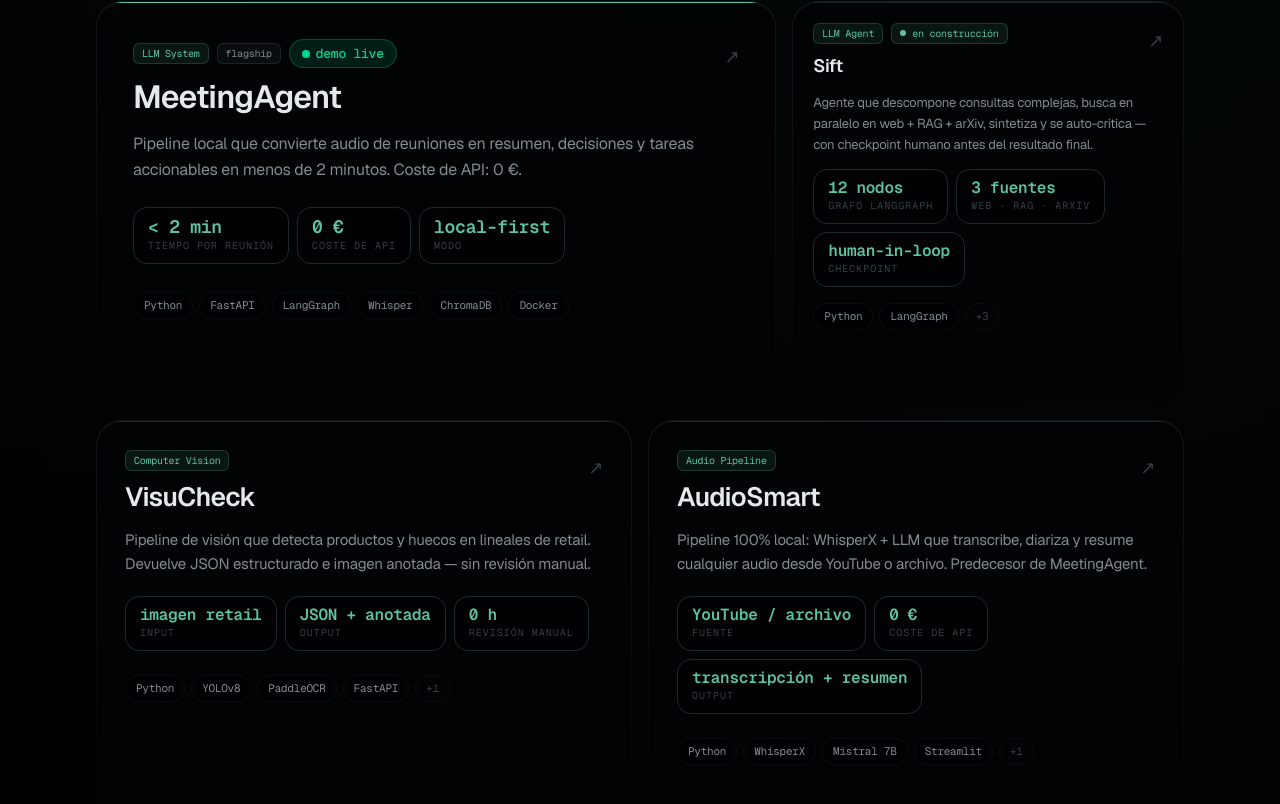
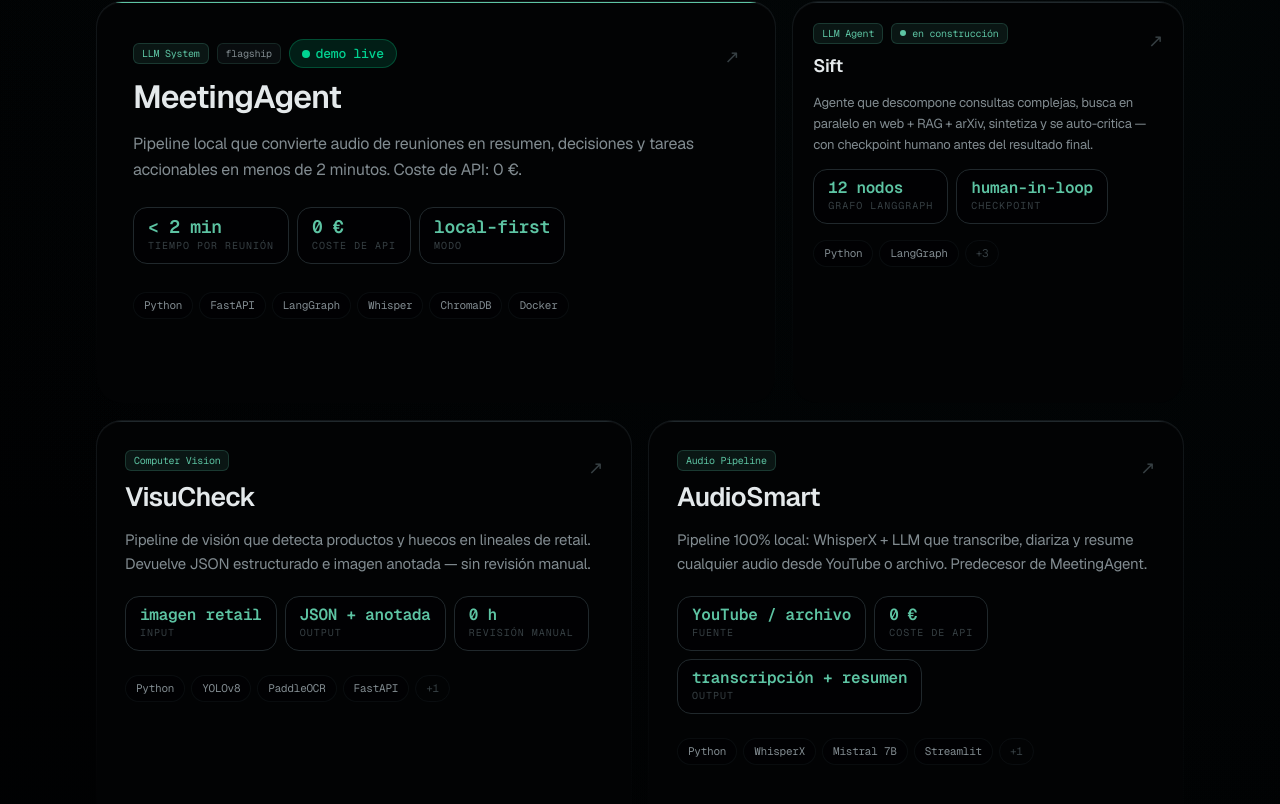
Before and after one commit to Izanvz/portfolio, a Next.js app: page / in a window 1280 px wide. Shown: the part 1307-2111 px from the top of the page. Built offline with nearby package versions, Linux system fonts and the light colour scheme.

Commit message:
Elimina métrica '3 fuentes' de Sift

```diff
--- a/components/Projects.tsx
+++ b/components/Projects.tsx
@@ -40,7 +40,6 @@
     stack: ["Python", "LangGraph", "FastAPI", "ChromaDB", "Ollama"],
     metrics: [
       { value: "12 nodos",    label: "grafo LangGraph" },
-      { value: "3 fuentes",   label: "web · RAG · arXiv" },
       { value: "human-in-loop", label: "checkpoint"    },
     ],
     href: "https://github.com/Izanvz/Sift",
```
